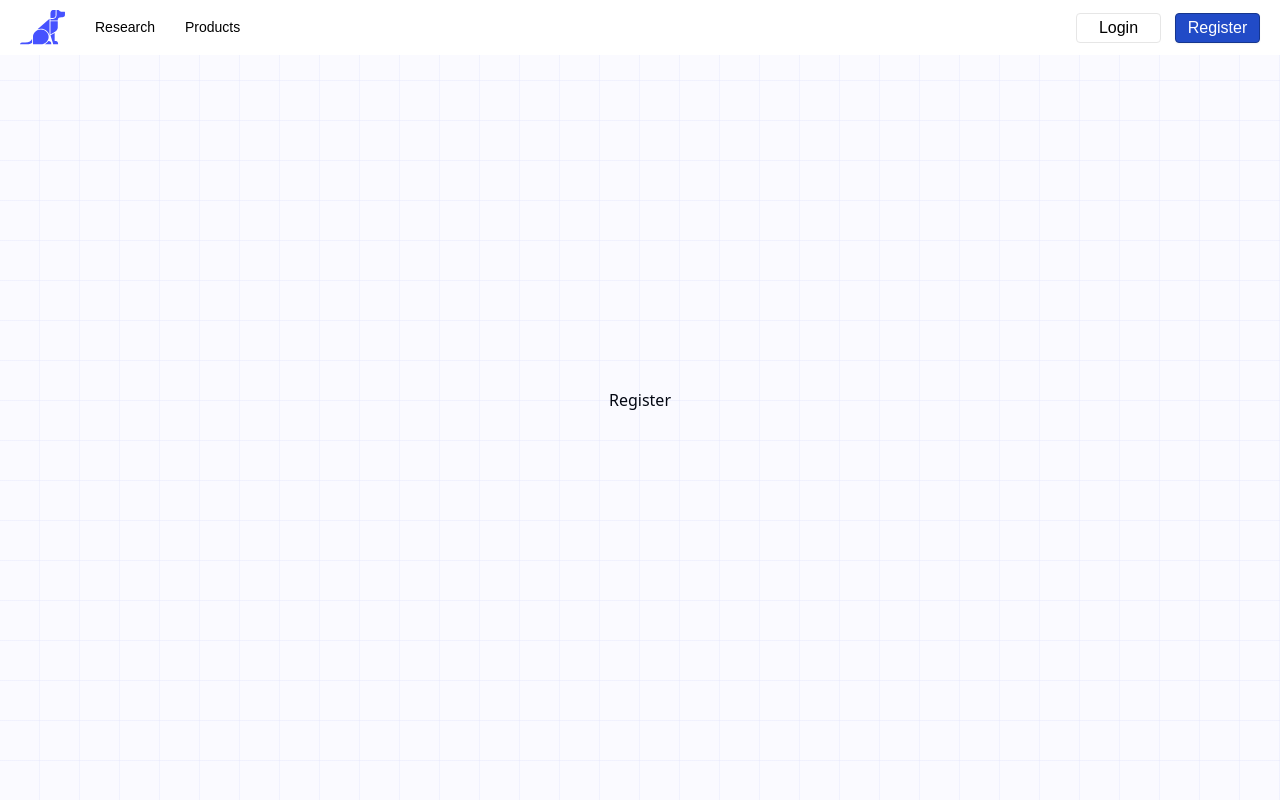
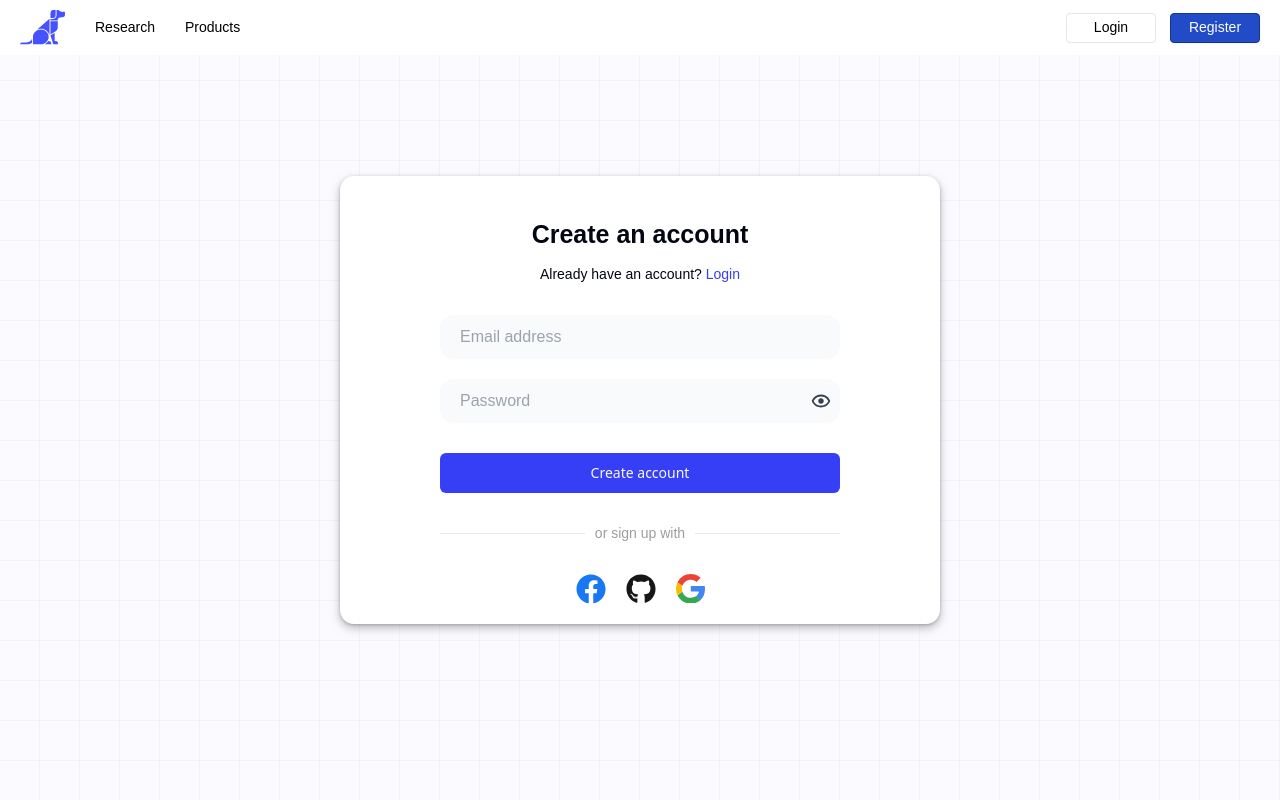
Before and after one commit to Pipi144/DoxleUploadPlans, a Next.js app: page /register in a window 1280 px wide. Built offline with nearby package versions, Linux system fonts and the light colour scheme.

Commit message:
completed register

```diff
--- /dev/null
+++ b/app/(entry)/register/_hooks/useRegister.ts
@@ -0,0 +1,10 @@
+"use client";
+
+import { useState } from "react";
+
+function useRegister() {
+  const [showPassword, setShowPassword] = useState(false);
+  return { showPassword, setShowPassword };
+}
+
+export default useRegister;
--- a/app/(entry)/register/page.tsx
+++ b/app/(entry)/register/page.tsx
@@ -1,8 +1,105 @@
+"use client";
+import { DoxleRoutes } from "@/DoxleRoutes";
+import Link from "next/link";
 import React from "react";
+import useRegister from "./_hooks/useRegister";
+import { BiHide, BiShow } from "react-icons/bi";
+import { Button } from "@/components/ui/button";
+import { FaFacebook, FaGithub } from "react-icons/fa";
+function Register() {
+  const { setShowPassword, showPassword } = useRegister();
+  return (
+    <>
+      <form className="animate-scale-up bg-white p-[20px] shadow-black-soft rounded-[14px] w-[90%] max-w-[600px] flex flex-col items-center">
+        <span className="text-[25px] font-lexend font-semibold mt-[20px]">
+          Create an account
+        </span>
 
+        <span className="text-[14px] font-lexend font-thin mt-[10px] mb-[30px]">
+          Already have an account?{" "}
+          <Link href={DoxleRoutes.Login} className="text-doxleColor">
+            Login
+          </Link>
+        </span>
 
-async function Register() {
-  return <div>Register</div>;
+        <input
+          placeholder="Email address"
+          className="w-full bg-inputBg text-inputText text-[16px] font-lexend font-normal py-[10px] px-[20px] rounded-[14px] mb-[20px] max-w-[400px] focus-visible:outline-none"
+          type="text"
+          name="name"
+          required
+        />
+        <div className="w-full flex items-center max-w-[400px] relative mb-[20px]">
+          <input
+            placeholder="Password"
+            className="w-full text-inputText text-[16px] font-lexend font-normal bg-inputBg rounded-[14px]  py-[10px] px-[20px]
+          focus-visible:outline-none "
+            type={showPassword ? "text" : "Password"}
+            name="name"
+            required
+          />
+
+          {!showPassword ? (
+            <BiShow
+              className="text-inputText text-[22px] absolute right-2 self-center cursor-pointer z-10"
+              onClick={() => setShowPassword(true)}
+            />
+          ) : (
+            <BiHide
+              className="text-inputText text-[22px] absolute right-2 self-center cursor-pointer z-10"
+              onClick={() => setShowPassword(false)}
+            />
+          )}
+        </div>
+
+        <Button
+          className="w-full flex items-center max-w-[400px] mt-[10px] bg-doxleColor"
+          type="submit"
+        >
+          Create account
+        </Button>
+
+        <div className="w-full flex flex-row items-center max-w-[400px] my-[30px]">
+          <div className="flex-1 h-[1px] bg-slate-200" />
+          <span className="text-[14px] font-lexend font-thin text-[#9D9D9D] mx-[10px]">
+            or sign up with
+          </span>
+          <div className="flex-1 h-[1px] bg-slate-200" />
+        </div>
+
+        <div className="w-full flex flex-row items-center max-w-[400px] justify-center">
+          <FaFacebook className="text-[30px] mx-[10px] text-[#1877F2] cursor-pointer" />
+          <FaGithub className="text-[30px] mx-[10px] text-[#181717] cursor-pointer" />
+
+          <div className="w-[29px] mx-[10px] flex aspect-[256/262]">
+            <svg
+              xmlns="http://www.w3.org/2000/svg"
+              width="100%"
+              height="100%"
+              viewBox="0 0 256 262"
+            >
+              <path
+                fill="#4285f4"
+                d="M255.878 133.451c0-10.734-.871-18.567-2.756-26.69H130.55v48.448h71.947c-1.45 12.04-9.283 30.172-26.69 42.356l-.244 1.622 38.755 30.023 2.685.268c24.659-22.774 38.875-56.282 38.875-96.027"
+              />
+              <path
+                fill="#34a853"
+                d="M130.55 261.1c35.248 0 64.839-11.605 86.453-31.622l-41.196-31.913c-11.024 7.688-25.82 13.055-45.257 13.055-34.523 0-63.824-22.773-74.269-54.25l-1.531.13-40.298 31.187-.527 1.465C35.393 231.798 79.49 261.1 130.55 261.1"
+              />
+              <path
+                fill="#fbbc05"
+                d="M56.281 156.37c-2.756-8.123-4.351-16.827-4.351-25.82 0-8.994 1.595-17.697 4.206-25.82l-.073-1.73L15.26 71.312l-1.335.635C5.077 89.644 0 109.517 0 130.55s5.077 40.905 13.925 58.602z"
+              />
+              <path
+                fill="#eb4335"
+                d="M130.55 50.479c24.514 0 41.05 10.589 50.479 19.438l36.844-35.974C195.245 12.91 165.798 0 130.55 0 79.49 0 35.393 29.301 13.925 71.947l42.211 32.783c10.59-31.477 39.891-54.251 74.414-54.251"
+              />
+            </svg>
+          </div>
+        </div>
+      </form>
+    </>
+  );
 }
 
 export default Register;
--- a/app/page.tsx
+++ b/app/page.tsx
@@ -13,7 +13,7 @@ export default async function Home() {
 
       <div className="w-full flex flex-1 flex-col items-center justify-center">
         <span
-          className="font-lora text-[35px] tablet:text-[50px] laptop:text-[64px] text-[#315CDB] font-medium"
+          className="font-lora text-[35px] tablet:text-[50px] laptop:text-[64px] text-[#315CDB] font-normal"
           contentEditable={false}
         >
           The future of estimating
@@ -24,7 +24,7 @@ export default async function Home() {
         </span>
 
         <Link
-          className="bg-black active:bg-slate-500 cursor-pointer hover:opacity-70 disabled:bg-slate-500 min-w-[70px] tablet:min-w-[80px] flex text-white disabled:text-[rgba(255,255,255,0.5)] text-[14px] tablet:text-[16px]  font-lexend font-medium justify-center items-center rounded-[4px] hover:rounded-[8px]  py-[10px] tablet:py-[12px] px-[20px] tablet:px-[24px] leading-normal mt-[20px] mb-[40px] transition-all duration-200 ease-linear"
+          className="bg-black active:bg-slate-500 cursor-pointer hover:opacity-70 disabled:bg-slate-500 min-w-[70px] tablet:min-w-[80px] flex text-white disabled:text-[rgba(255,255,255,0.5)] text-[14px] tablet:text-[16px]  font-lexend font-normal justify-center items-center rounded-[4px] hover:rounded-[8px]  py-[10px] tablet:py-[12px] px-[20px] tablet:px-[24px] leading-normal mt-[20px] mb-[40px] transition-all duration-200 ease-linear"
           href={DoxleRoutes.UploadBanner}
           prefetch={true}
         >
--- a/components/DesignPatterns/HomeMenu.tsx
+++ b/components/DesignPatterns/HomeMenu.tsx
@@ -50,14 +50,14 @@ const HomeMenu = () => {
 
       <Link
         href={DoxleRoutes.Login}
-        className="w-[85px] h-[30px] rounded-[4px]  items-center justify-center text-black bg-white hover:bg-[#6868684b] font-lexend border-[1px] border-solid border-[#E6E6E6] ml-auto hidden laptop:flex"
+        className="w-[90px] h-[30px] rounded-[4px]  items-center justify-center text-black bg-white hover:bg-[#6868684b] font-plexSanThai border-[1px] border-solid border-[#E6E6E6] ml-auto hidden laptop:flex text-[14px] font-normal"
         prefetch={true}
       >
         Login
       </Link>
       <Link
         href={DoxleRoutes.Register}
-        className="w-[85px] h-[30px] rounded-[4px]  items-center justify-center text-white bg-[#214BC7] hover:bg-[#214BC790]   font-lexend border-[1px] border-solid border-[#16368E] ml-[14px] shadow-sm hidden laptop:flex"
+        className="w-[90px] h-[30px] rounded-[4px]  items-center justify-center text-white bg-[#214BC7] hover:bg-[#214BC790]   font-plexSanThai border-[1px] border-solid border-[#16368E] ml-[14px] shadow-sm hidden laptop:flex text-[14px] font-normal"
         prefetch={true}
       >
         Register
--- a/tailwind.config.ts
+++ b/tailwind.config.ts
@@ -52,6 +52,8 @@ const config: Config = {
         },
         doxleColor: "rgba(54, 63, 245, 1)",
         rowBorderColor: "rgba(239,240,244,1)",
+        inputBg: "#f9fafb",
+        inputText: "#374151",
       },
       screens: {
         landscape: {
```
Also changed, not shown: auth.ts (added, +9 -0 lines).
